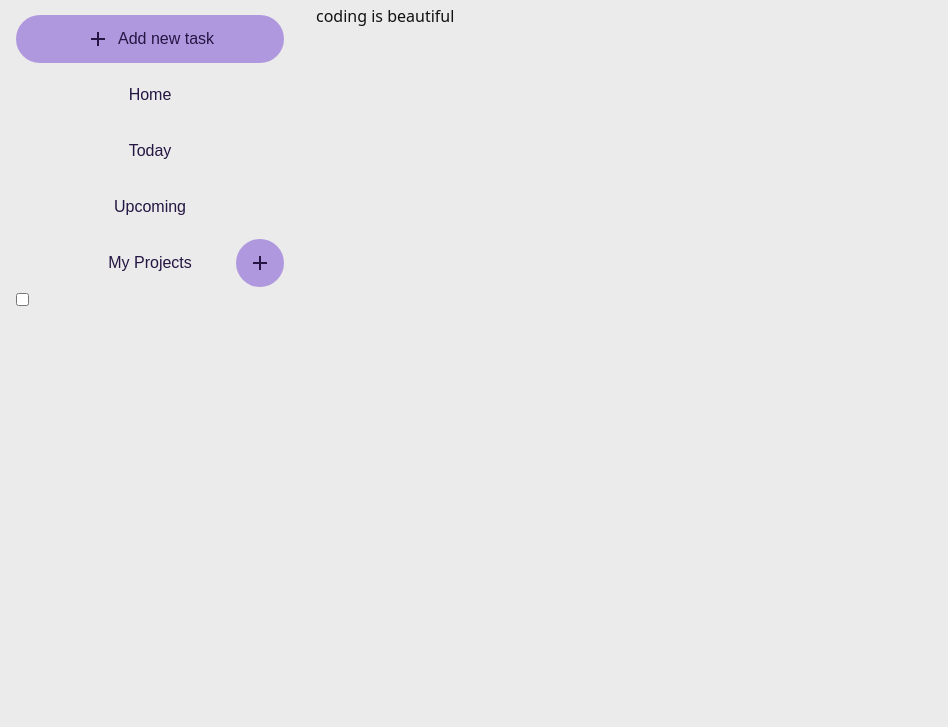
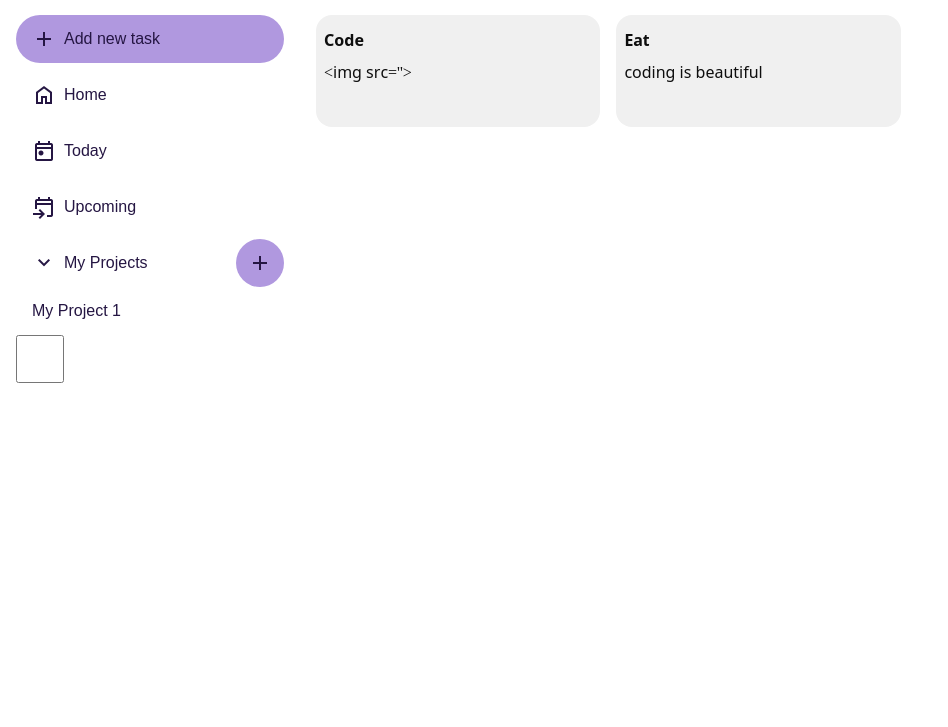
Before and after one commit to 0xkev21/todo-list, a website built with webpack: page src/index.html in a window 1280 px wide. Shown: the part 73-800 px from the top of the page, without its empty margins (0-948 px from the left). Built offline with nearby package versions, Linux system fonts and the light colour scheme.

Commit message:
Complete simple functions for managing Projects and todo items

```diff
--- /dev/null
+++ b/src/_variables.scss
@@ -0,0 +1,14 @@
+// Variables
+$bg-red: #fd857b;
+$bg-yellow: #F7D060;
+$bg-green: #98D8AA;
+$bg-primary: #b098df;
+$color-bg: rgb(255, 255, 255);
+$card-color-light: rgb(240, 240, 240);
+
+$color-red: #3d120e;
+$color-yellow: #57481f;
+$color-green: #163f21;
+$color-primary: #251643;
+$color-text: rgb(14, 14, 14);
+$card-color-dark: rgb(10, 10, 10);
--- a/src/dom-functions.js
+++ /dev/null
@@ -1,19 +0,0 @@
-function createTodo (todo, index) {
-    const item = document.createElement('div');
-    item.classList.add('todo-card-container');
-    item.setAttribute('data-index', index);
-    const HTMLSnippet = `
-        <h4 class="todo-title">
-        ${todo.title}
-        </h4>
-        <p class="todo-description">
-            ${todo.description}
-        </p>
-        <div class="done"></div>
-    `;
-    item.innerHTML = HTMLSnippet;
-
-    return item;
-};
-
-export default {createTodo};
--- a/src/index.html
+++ b/src/index.html
@@ -18,7 +18,7 @@
             </div>
             <button type="button" class="side-bar-toggle circle-btn" title="Toggle Sidebar">
                 <span class="material-symbols-outlined">
-                    view_sidebar
+                    side_navigation
                 </span>
             </button>
         </nav>
@@ -33,35 +33,39 @@
             </div>
             <div class="main-lists">
                 <button class="link-btn" type="button" title="Home">
+                    <span class="material-symbols-outlined">home</span>
                     Home
                 </button>
                 <!-- Default Lists to show when the page open up -->
             </div>
             <div class="today-lists">
                 <button class="link-btn" type="button" title="Today">
+                    <span class="material-symbols-outlined">today</span>
                     Today
                 </button>
                 <!-- For navigation to Today Todo Lists -->
             </div>
             <div class="upcoming-lists">
                 <button class="link-btn" type="button" title="Upcoming">
+                    <span class="material-symbols-outlined">event_upcoming</span>
                     Upcoming
                 </button>
                 <!-- For navigation to Not Today Todo Lists -->
             </div>
             <div class="my-projects">
                 <button class="link-btn" type="button" title="My Projects">
+                    <span class="material-symbols-outlined">expand_more</span>
                     My Projects
                 </button>
                 <button class="new-project-btn circle-btn" type="button" title="New Project">
                     <span class="material-symbols-outlined">add</span>
                 </button>
-                <!-- Newly created projects go here -->
+                <div class="my-projects-container">
+                    <!-- Newly created projects go here -->
+                </div>
             </div>
         </div>
-        <footer>
-            <input type="checkbox" name="theme-switch">
-        </footer>
+        <input type="checkbox" name="theme-switch" class="circle-btn">
     </aside>
     <main>
         <h2 class="todo-list-title">Main Page</h2>
--- a/src/index.js
+++ b/src/index.js
@@ -1,23 +1,71 @@
 import './style.scss';
 import 'material-symbols/outlined.css';
-import './theme';
-import TodoMaker from './todo-maker';
-import TodoFunctions from './todo-functions';
-import DomFunctions from './dom-functions';
+import './modules/theme';
+import TodoMaker from './modules/todo-maker';
+import ProjectMaker from './modules/project-maker';
+import TodoFunctions from './modules/todo-functions';
+import DomFunctions from './modules/dom-functions';
 
 const todoListsContainer = document.querySelector('.todo-lists');
+const myProjectsContainer = document.querySelector('.my-projects-container');
 
-const todoList = [];
+const projects = [
+    new ProjectMaker("Home", null),
+];
+
+const currentProjectPage = 1;
 
 const todoListDiv = document.querySelector('.todo-lists');
+const projectsDiv = document.querySelector('.my-projects-container');
 
-
-
-function addTodoItem (title, description, dueDate, priority, notes, done) {
-    const newTodo = new TodoMaker(title, description, dueDate, priority, notes, done);
-    const index = todoList.length;
-    todoList.push(newTodo);
+// Add Todo Item
+function addTodoItem (title, description, dueDate, priority, notes, done, project) {
+    const newTodo = new TodoMaker(title, description, dueDate, priority, notes, done, project);
+    const index = projects[project].list.length;
+    projects[project].list.push(newTodo);
     todoListDiv.appendChild(DomFunctions.createTodo(newTodo, index));
 }
 
-addTodoItem("Code", "coding is beautiful", "2024-3-1", 1, "blah blah blah", false);
+// Add Project
+function addProject (name, priority) {
+    const newProject = new ProjectMaker(name, priority);
+    const index = projects.length;
+    projects.push(newProject);
+    projectsDiv.appendChild(DomFunctions.createProject(newProject, index));
+}
+
+// Remove Todo Item
+function removeTodoItem (projectIndex, index) {
+    TodoFunctions.deleteItem(projects[projectIndex].list, index);
+    if(currentProjectPage !== 0) {
+        displayTodoLists(projectIndex);
+    } else {
+        displayTodoLists(0);
+    }
+}
+
+// Remove Project
+function removeProject (index) {
+    TodoFunctions.deleteItem(projects, index);
+    displayTodoLists(0);
+}
+
+
+// Update todo list dom
+function displayTodoLists(index) {
+    DomFunctions.updateTodoList(projects[index].list);
+}
+
+//First Project
+addProject("My Project 1", 1);
+
+addTodoItem("Code", "<img src=''>", "2024-3-1", 1, "blah blah blah", false, 0);
+addTodoItem("Eat", "coding is beautiful", "2024-3-1", 1, "blah blah blah", false, 0);
+addTodoItem("Sleep", "coding is beautiful", "2024-3-1", 1, "blah blah blah", false, 1);
+addTodoItem("Repeat", "coding is beautiful", "2024-3-1", 1, "blah blah blah", false, 1);
+
+
+// Initial display of to-do items for the first project
+displayTodoLists(1);
+
+removeProject(1);
--- /dev/null
+++ b/src/modules/dom-functions.js
@@ -0,0 +1,42 @@
+import sanitize from './sanitizer.js';
+
+function createTodo (todo, index) {
+    const item = document.createElement('div');
+    item.classList.add('todo-card-container');
+    item.setAttribute('data-index', index);
+
+    const HTMLSnippet = `
+        <h4 class="todo-title">
+        ${sanitize(todo.title)}
+        </h4>
+        <p class="todo-description">
+            ${sanitize(todo.description)}
+        </p>
+        <div class="done">
+            <span class="material-symbols-outlined"></span>
+        </div>
+    `;
+    item.innerHTML = HTMLSnippet;
+    return item;
+};
+
+function updateTodoList(list) {
+    const todoListsDiv = document.querySelector('.todo-lists');
+    todoListsDiv.innerHTML = '';
+    const fragment = document.createDocumentFragment();
+    for(let i = 0; i < list.length; i++) {
+        fragment.appendChild(createTodo(list[i], i));
+    }
+    todoListsDiv.appendChild(fragment);
+}
+
+function createProject(project, index) {
+    const newProject = document.createElement('div');
+    const HTMLSnippet = `
+        <button class="link-btn project-btn" type="button" data-index="${index}" onclick="displayTodoLists(${index})">${sanitize(project.name)}</button>
+    `;
+    newProject.innerHTML = HTMLSnippet;
+    return newProject;
+}
+
+export default {createTodo, createProject, updateTodoList};
--- /dev/null
+++ b/src/modules/project-maker.js
@@ -0,0 +1,6 @@
+export default class ProjectMaker {
+    constructor(name, priority) {
+        Object.assign(this, {name, priority});
+        this.list = [];
+    }
+}
--- /dev/null
+++ b/src/modules/sanitizer.js
@@ -0,0 +1,5 @@
+export default function sanitize(input) {
+    const div = document.createElement('div');
+    div.textContent = input;
+    return div.innerHTML;
+}
--- a/src/todo-functions.js
+++ b/src/modules/todo-functions.js
@@ -22,5 +22,8 @@ function changeNotes (todo, newNotes) {
     todo.notes = newNotes;
 }
 
+function deleteItem (array, index) {
+    return array.splice(index, 1);
+}
 
-export default {changeTitle, changeDescription, changeState, changePriority, changeDueDate, changeNotes};
+export default {changeTitle, changeDescription, changeState, changePriority, changeDueDate, changeNotes, deleteItem};
--- /dev/null
+++ b/src/modules/todo-maker.js
@@ -0,0 +1,5 @@
+export default class TodoMaker {
+    constructor(title, description, dueDate, priority, notes, done, project) {
+        Object.assign(this, {title, description, dueDate, priority, notes, done, project});
+    };
+};
--- a/src/style.scss
+++ b/src/style.scss
@@ -1,17 +1,5 @@
 @import url('https://fonts.googleapis.com/css2?family=Noto+Sans+Symbols:wght@100..900&display=swap');
-
-// Variables
-$bg-red: #fd857b;
-$bg-yellow: #F7D060;
-$bg-green: #98D8AA;
-$bg-primary: #b098df;
-$color-bg: rgb(235, 235, 235);
-
-$color-red: #3d120e;
-$color-yellow: #57481f;
-$color-green: #163f21;
-$color-primary: #251643;
-$color-text: rgb(18, 18, 18);
+@import 'variables';
 
 html[data-theme="light"] {
     --text-color-red: #{$color-red};
@@ -25,6 +13,8 @@ html[data-theme="light"] {
     --bg-color-green: #{$bg-green};
     --bg-color-primary: #{$bg-primary};
     --bg-color: #{$color-bg};
+
+    --card-color: #{$card-color-light};
 }
 
 html[data-theme="dark"] {
@@ -39,13 +29,15 @@ html[data-theme="dark"] {
     --bg-color-green: #{$color-green};
     --bg-color-primary: #{$color-primary};
     --bg-color: #{$color-text};
+
+    --card-color: #{$card-color-dark};
 }
 
 body {
     background: var(--bg-color);
     color: var(--text-color);
     font-family: 'Noto Sans Symbols';
-    line-height: 1.5;
+    line-height: 2;
 }
 
 *, *::before, *::after {
@@ -144,11 +136,13 @@ body {
 .fill-btn {
     width: 100%;
     height: 3rem;
+    justify-content: flex-start;
 }
 .link-btn {
     width: 100%;
     background-color: transparent;
     height: 3rem;
+    justify-content: flex-start;
 }
 .link-btn:hover {
     background-color:#9781c251;
@@ -190,5 +184,20 @@ aside {
 }
 
 main {
+    h2 {
+        margin-bottom: 1.5rem;
+    }
 
+    .todo-lists {
+        display: flex;
+        align-items: center;
+        gap: 1rem;
+    }
+
+    .todo-card-container {
+        width: min(300px, 30%);
+        background-color: var(--card-color);
+        padding: 0.5rem;
+        border-radius: 1rem;
+    }
 }
--- a/src/todo-maker.js
+++ /dev/null
@@ -1,5 +0,0 @@
-export default class TodoMaker {
-    constructor(title, description, dueDate, priority, notes, done) {
-        Object.assign(this, {title, description, dueDate, priority, notes, done});
-    };
-};
```
Also changed, not shown: dist/index.html, dist/main.css, dist/main.js, src/modules/theme.js (renamed from src/theme.js), 1 other file.
